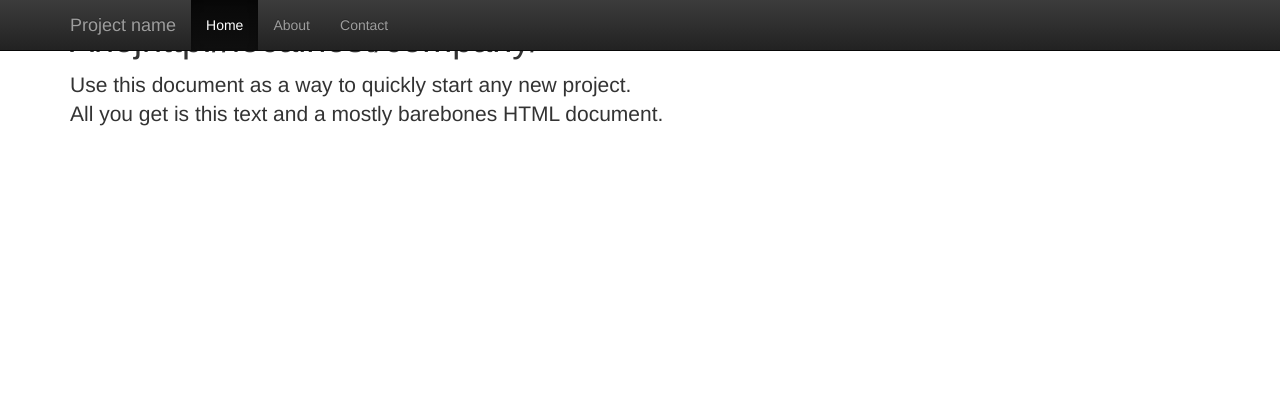
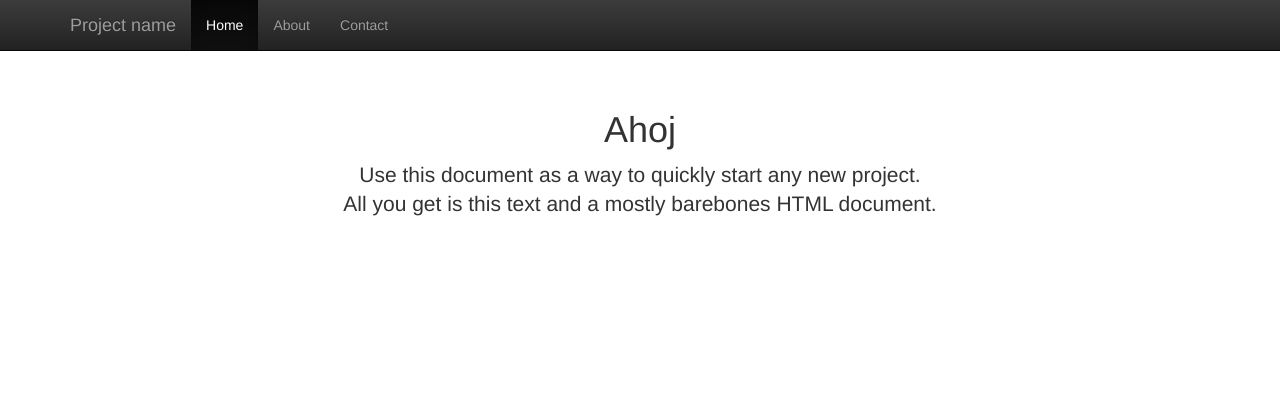
Before and after one commit to QppZoon/company, a CodeIgniter app: page /company/index.php/home/index in a window 1280 px wide. Shown: the top 420 px of the page. Run offline with CodeIgniter, Linux system fonts and the light colour scheme.

Commit message:
boostrap starter template ready

```diff
--- a/application/config/config.php
+++ b/application/config/config.php
@@ -23,7 +23,7 @@ defined('BASEPATH') OR exit('No direct script access allowed');
 | a PHP script and you can easily do that on your own.
 |
 */
-$config['base_url'] = 'localhost';
+$config['base_url'] = 'http://localhost:8080/company/';
 
 /*
 |--------------------------------------------------------------------------
--- a/application/views/home.php
+++ b/application/views/home.php
@@ -22,7 +22,7 @@
     <div class="container">
 
       <div class="starter-template">
-        <h1><?php echo "Ahoj"; echo base_url();?></h1>
+        <h1><?php echo "Ahoj";?></h1>
         <p class="lead">Use this document as a way to quickly start any new project.<br> All you get is this text and a mostly barebones HTML document.</p>
       </div>
 
--- a/application/views/template/header.php
+++ b/application/views/template/header.php
@@ -17,7 +17,7 @@
     <link href="<?php echo base_url();?>/assets/css/bootstrap-theme.min.css" rel="stylesheet">
 
     <!-- Custom styles for this template -->
-    <link href="theme.css" rel="stylesheet">
+    <link href="<?php echo base_url();?>/assets/css/custom-style.css" rel="stylesheet">
 
     <!-- HTML5 shim and Respond.js for IE8 support of HTML5 elements and media queries -->
     <!--[if lt IE 9]>
--- /dev/null
+++ b/assets/css/custom-style.css
@@ -0,0 +1,7 @@
+body {
+  padding-top: 50px;
+}
+.starter-template {
+  padding: 40px 15px;
+  text-align: center;
+}
```
